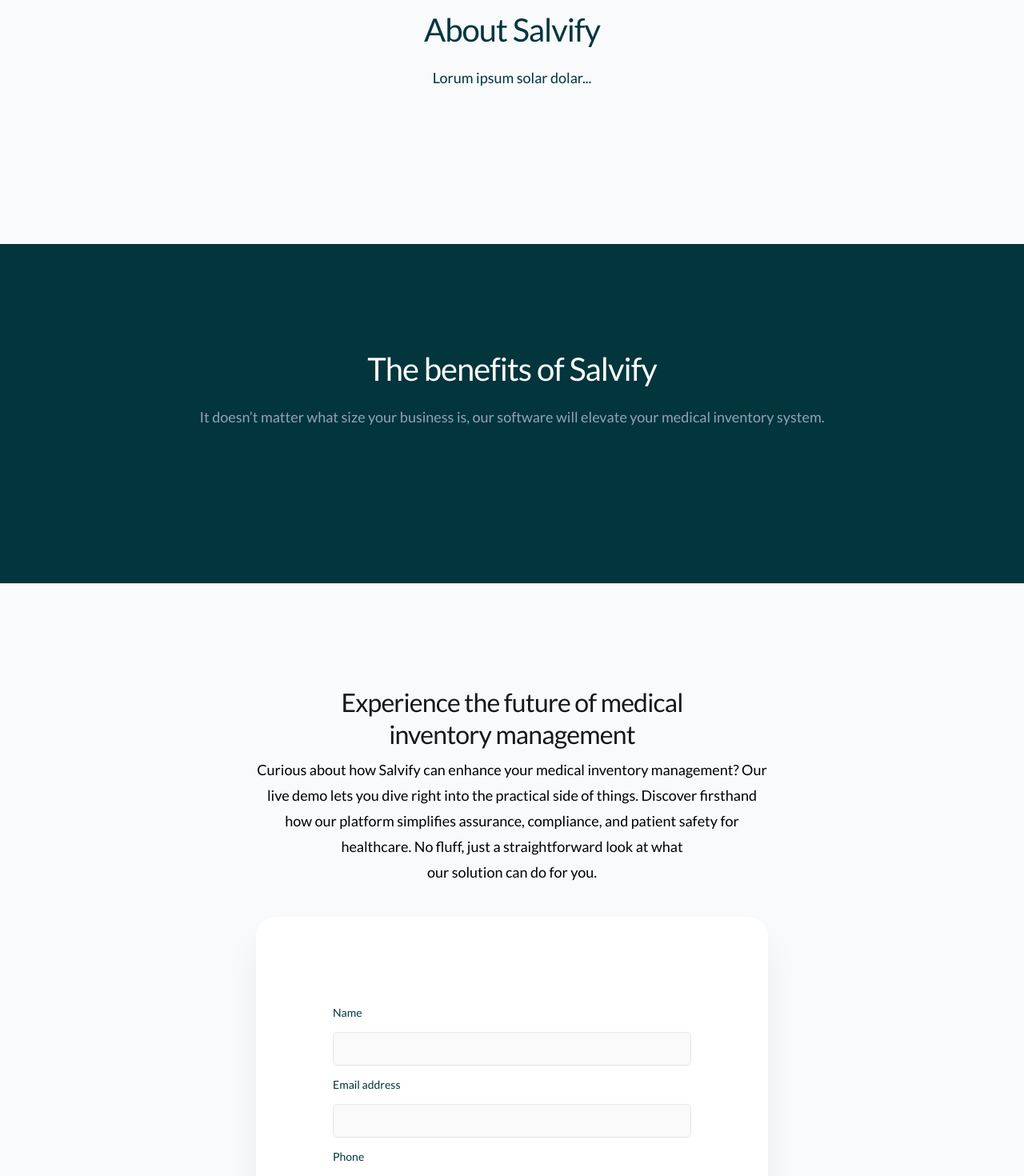
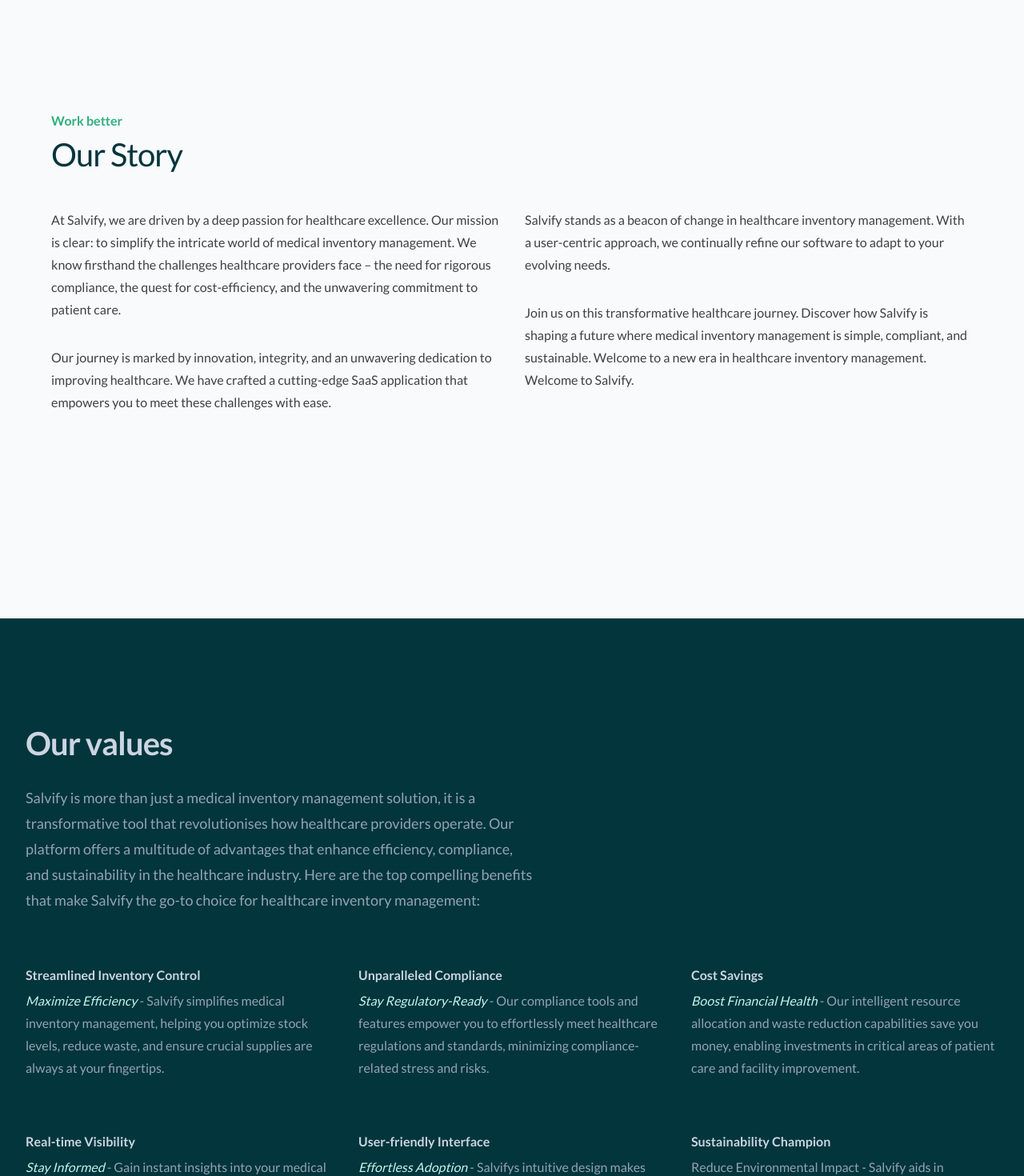
Before and after one commit to guybrown78/salvify-web, a Next.js app: page / in a window 1280 px wide. Shown: the part 3760-5230 px from the top of the page at 80% size. Built offline with nearby package versions, Linux system fonts and the light colour scheme.

Commit message:
benefits

```diff
--- a/src/components/About.jsx
+++ b/src/components/About.jsx
@@ -1,7 +1,5 @@
 
-import clsx from 'clsx'
 
-import { Button } from '@/components/Button'
 import { Container } from '@/components/Container'
 
 
@@ -13,19 +11,37 @@
       className="bg-slate-50 py-20 sm:py-32"
     >
       <Container>
-        <div className="md:text-center">
-          <h2 className="font-display text-3xl tracking-tight text-salvify-secondary sm:text-4xl">
-            <span className="relative whitespace-nowrap">
-              <span className="relative">About Salvify</span>
-            </span>{' '}
-          </h2>
-          <p className="mt-4 text-lg text-salvify-secondary">
-            Lorum ipsum solar dolar...
-          </p>
-        </div>
-        <div className="-mx-4 mt-16 grid max-w-2xl grid-cols-1 gap-y-10 sm:mx-auto lg:-mx-8 lg:max-w-none lg:grid-cols-3 xl:mx-0 xl:gap-x-8">
+
+
+			<div className="py-24 sm:py-32">
+      <div className="mx-auto max-w-7xl px-6 lg:px-8">
+        <div className="mx-auto max-w-2xl lg:mx-0 lg:max-w-none">
+          <p className="text-base font-semibold leading-7 text-salvify-primary">Work better</p>
+          <h2 className="font-display text-3xl tracking-tight text-salvify-secondary sm:text-4xl">Our Story</h2>
+          <div className="mt-10 grid max-w-xl grid-cols-1 gap-8 text-base leading-7 text-gray-700 lg:max-w-none lg:grid-cols-2">
+            <div>
+              <p>
+								At Salvify, we are driven by a deep passion for healthcare excellence. Our mission is clear: to simplify the intricate world of medical inventory management. We know firsthand the challenges healthcare providers face – the need for rigorous compliance, the quest for cost-efficiency, and the unwavering commitment to patient care.
+              </p>
+              <p className="mt-8">
+								Our journey is marked by innovation, integrity, and an unwavering dedication to improving healthcare. We have crafted a cutting-edge SaaS application that empowers you to meet these challenges with ease.
+              </p>
+            </div>
+            <div>
+              <p>
+								Salvify stands as a beacon of change in healthcare inventory management. With a user-centric approach, we continually refine our software to adapt to your evolving needs.
+              </p>
+              <p className="mt-8">
+								Join us on this transformative healthcare journey. Discover how Salvify is shaping a future where medical inventory management is simple, compliant, and sustainable. Welcome to a new era in healthcare inventory management. Welcome to Salvify.
+              </p>
+            </div>
+          </div>
 
         </div>
+      </div>
+    </div>
+
+
       </Container>
     </section>
   )
--- a/src/components/Benefits.jsx
+++ b/src/components/Benefits.jsx
@@ -13,7 +13,43 @@
       className="bg-salvify-secondary py-20 sm:py-32"
     >
       <Container>
-        <div className="md:text-center">
+
+			{/* <div class="mx-auto max-w-7xl px-6 sm:mt-40 lg:px-8"> */}
+      <div class="mx-auto max-w-2xl lg:mx-0">
+        <h2 class="text-3xl font-bold tracking-tight text-slate-300 sm:text-4xl">Our values</h2>
+        <p class="mt-6 text-lg leading-8 text-slate-400">Salvify is more than just a medical inventory management solution, it is a transformative tool that revolutionises how healthcare providers operate. Our platform offers a multitude of advantages that enhance efficiency, compliance, and sustainability in the healthcare industry. Here are the top compelling benefits that make Salvify the go-to choice for healthcare inventory management:</p>
+      </div>
+      <dl class="mx-auto mt-16 grid max-w-2xl grid-cols-1 gap-x-8 gap-y-16 text-base text-slate-400 leading-7 sm:grid-cols-2 lg:mx-0 lg:max-w-none lg:grid-cols-3">
+        <div className=''>
+          <dt class="font-semibold text-slate-300">Streamlined Inventory Control</dt>
+          <dd class="mt-1 "><span className='italic text-salvify-accent-light'>Maximize Efficiency</span> - Salvify simplifies medical inventory management, helping you optimize stock levels, reduce waste, and ensure crucial supplies are always at your fingertips.</dd>
+        </div>
+        <div>
+          <dt class="font-semibold text-slate-300">Unparalleled Compliance</dt>
+          <dd class="mt-1 "><span className='italic text-salvify-accent-light'>Stay Regulatory-Ready</span> - Our compliance tools and features empower you to effortlessly meet healthcare regulations and standards, minimizing compliance-related stress and risks.</dd>
+        </div>
+        <div>
+          <dt class="font-semibold text-slate-300">Cost Savings</dt>
+          <dd class="mt-1 "><span className='italic text-salvify-accent-light'>Boost Financial Health</span> - Our intelligent resource allocation and waste reduction capabilities save you money, enabling investments in critical areas of patient care and facility improvement.</dd>
+        </div>
+        <div>
+          <dt class="font-semibold text-slate-300">Real-time Visibility</dt>
+          <dd class="mt-1"><span className='italic text-salvify-accent-light'>Stay Informed</span> - Gain instant insights into your medical inventory, from anywhere. Our real-time tracking ensures you are always up-to-date on stock levels and supply chain performance.</dd>
+        </div>
+        <div>
+          <dt class="font-semibold text-slate-300">User-friendly Interface</dt>
+          <dd class="mt-1"><span className='italic text-salvify-accent-light'>Effortless Adoption</span> - Salvifys intuitive design makes onboarding and daily use a breeze, with minimal training required for your team to harness its full potential..</dd>
+        </div>
+        <div>
+          <dt class="font-semibold text-slate-300">Sustainability Champion</dt>
+          <dd class="mt-1">Reduce Environmental Impact<span className='italic text-salvify-accent-light'></span> - Salvify aids in minimizing medical waste, contributing to a more sustainable healthcare system and a greener planet.</dd>
+        </div>
+      </dl>
+    {/* </div> */}
+
+
+
+        {/* <div className="md:text-center">
           <h2 className="font-display text-3xl tracking-tight text-white sm:text-4xl">
             <span className="relative whitespace-nowrap">
               <span className="relative">The benefits of Salvify</span>
@@ -25,7 +61,7 @@
         </div>
         <div className="-mx-4 mt-16 grid max-w-2xl grid-cols-1 gap-y-10 sm:mx-auto lg:-mx-8 lg:max-w-none lg:grid-cols-3 xl:mx-0 xl:gap-x-8">
 
-        </div>
+        </div> */}
       </Container>
     </section>
   )
```
